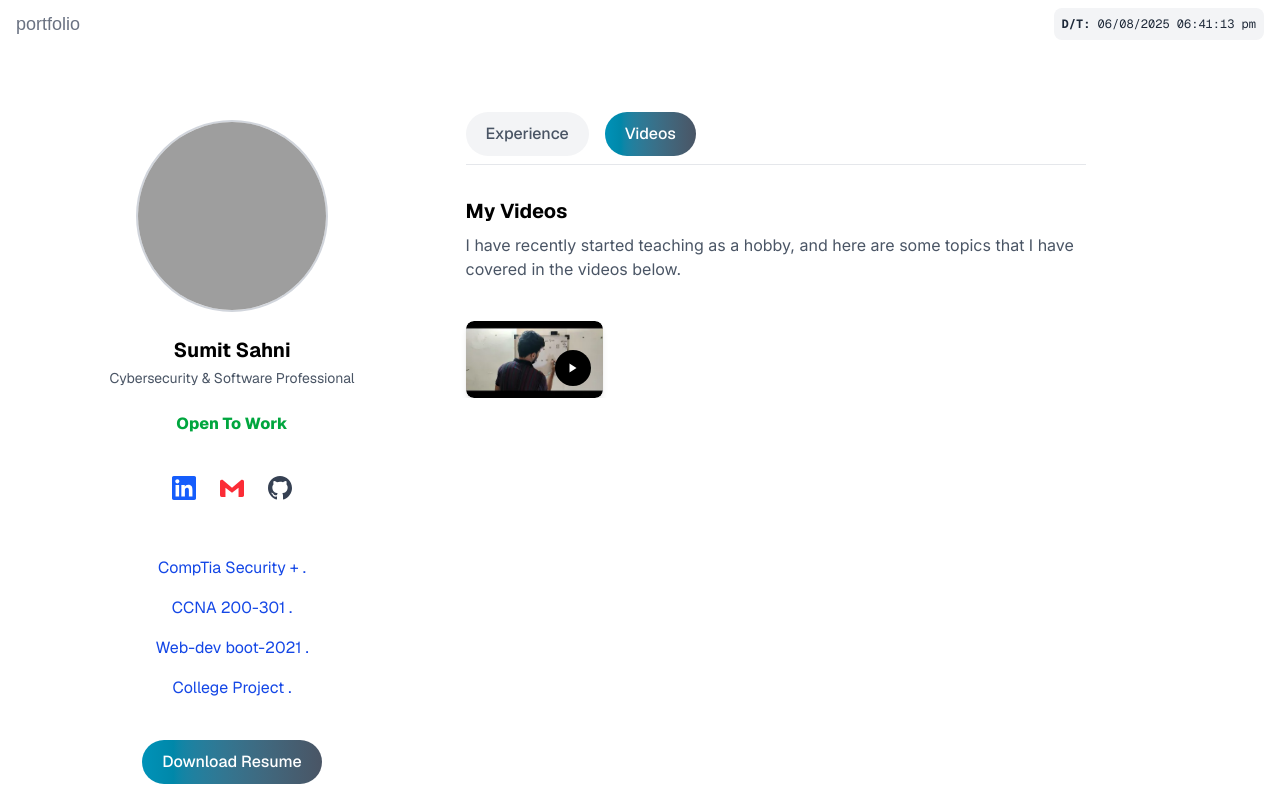
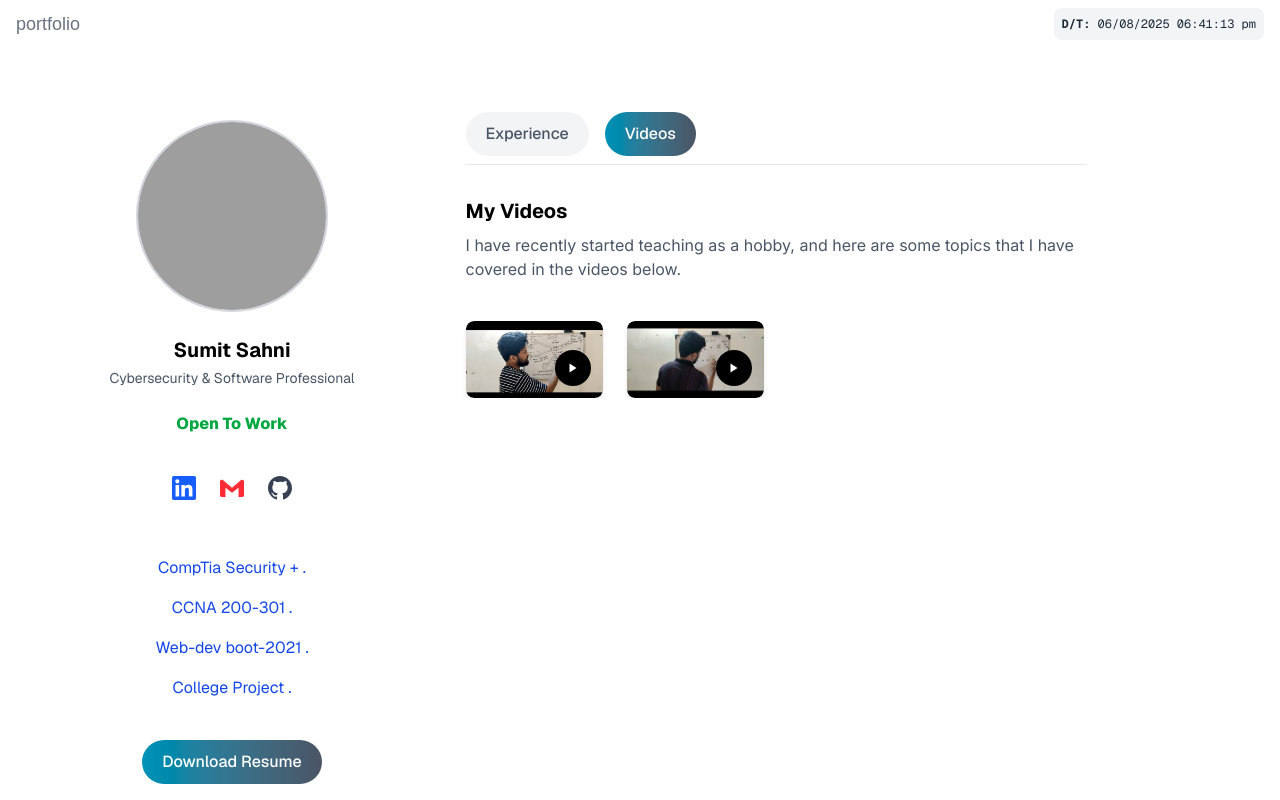
Before and after one commit to Sumit-Sahni/sumitsahni, a Next.js app: page / in a window 1280 px wide. Both pictures are taken after a click on the button "Videos". Shown: the top 800 px of the page. Built offline with nearby package versions, Linux system fonts and the light colour scheme; grey boxes are pictures that could not be loaded; a web font is replaced by a local one.

Commit message:
DSA Video Added

```diff
--- a/src/components/video/Video.tsx
+++ b/src/components/video/Video.tsx
@@ -1,12 +1,19 @@
 import React, { useState } from "react";
 import ospfThumb from "../../../assets/ospf1.webp";
+import dns from "../../../assets/DNS.jpg";
 
 const videoLinks = [
+  {
+    title: "DNS_Working Principle",
+    link: "https://www.youtube.com/watch?v=LtDQTiBZE6w",
+    image: dns,
+  },
   {
     title: "Basics of OSPF start at 10:15",
     link: "https://www.youtube.com/watch?v=klM03_uSRYs",
     image: ospfThumb,
   },
+
 ];
 
 // Extract YouTube video ID
@@ -49,7 +56,7 @@ const Videos = () => {
                 className="block"
               >
                 {imgSrc && (
-                  <div className="relative w-full max-w-[500px] aspect-video rounded-lg overflow-hidden shadow-md transition-transform duration-300 group-hover:scale-105">
+                  <div className="relative w-full max-w-[500px] md:max-w-[600px] xl:max-w-[800px] aspect-video rounded-lg overflow-hidden shadow-md transition-transform duration-300 group-hover:scale-105">
                     <img
                       src={imgSrc}
                       alt={title}
```
Also changed, not shown: assets/DNS.jpg (added).
